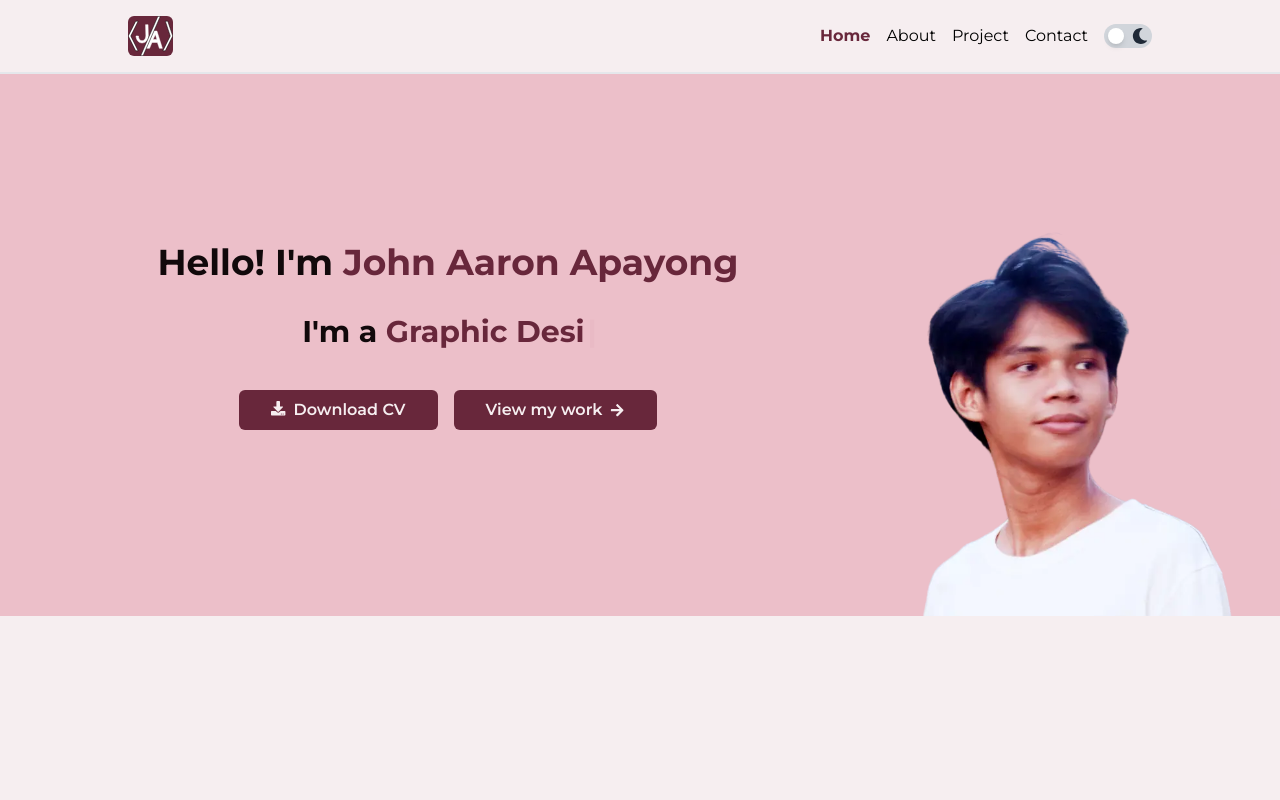
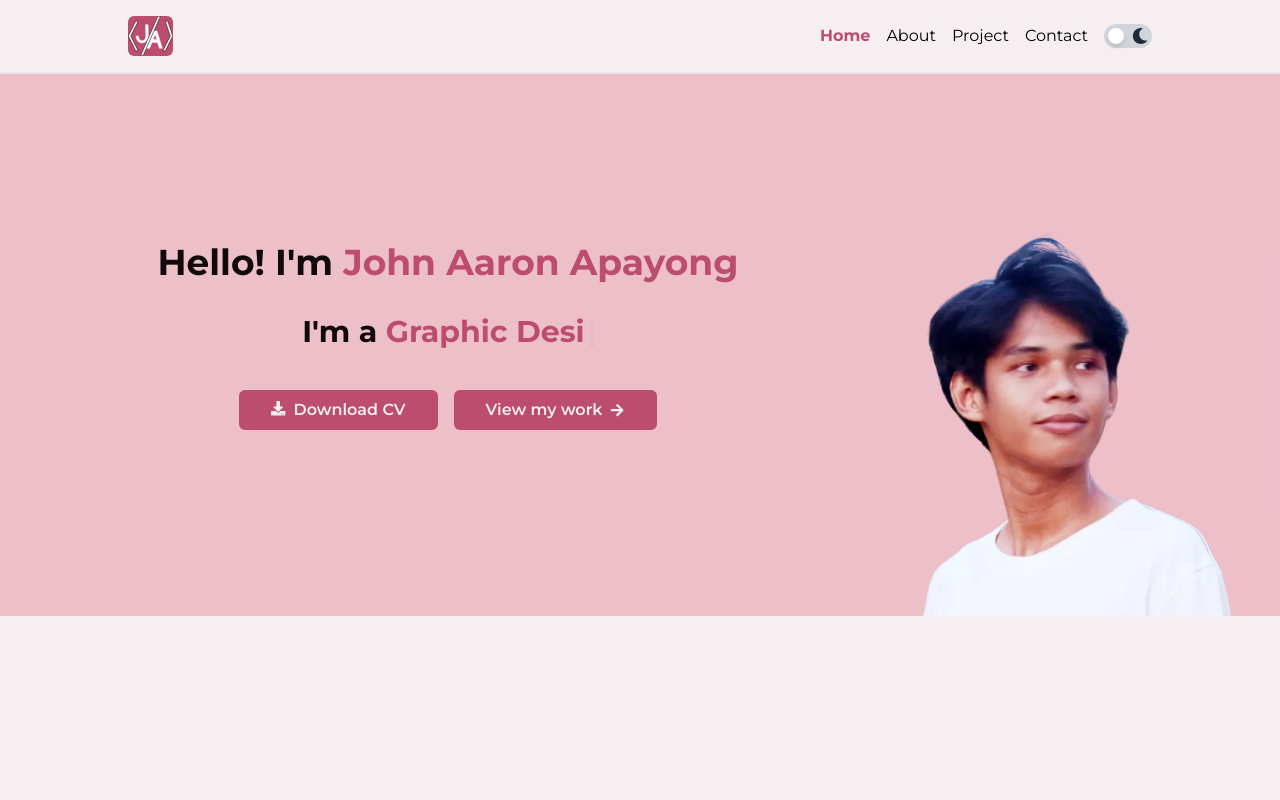
Before and after one commit to RON2814/personal-portfolio, a React (Vite) app: page / in a window 1280 px wide. Shown: the top 800 px of the page. Built offline with nearby package versions, Linux system fonts and the light colour scheme.

Commit message:
adjust the primary color in light mode

```diff
--- a/src/components/sections/Contact.jsx
+++ b/src/components/sections/Contact.jsx
@@ -109,7 +109,7 @@ const Contact = () => {
                     target="_blank"
                     rel="noopener noreferrer"
                     aria-label={`Visit my ${link.icon.displayName} profile`}
-                    className="text-2xl text-gray-400 hover:text-myPrimary transition-colors duration-300"
+                    className="text-2xl text-gray-400 hover:text-lightPrimary dark:hover:text-myPrimary transition-colors duration-300"
                   >
                     <link.icon />
                   </a>
--- a/tailwind.config.js
+++ b/tailwind.config.js
@@ -18,8 +18,8 @@ module.exports = {
 
         // Lightmode
         lightBgColor: "#f6eef0",
-        lightPrimary: "#68273b",
-        lightPrimaryHover: "#7c2741",
+        lightPrimary: "#bc4d6e",
+        lightPrimaryHover: "#993553",
         lightSecondary: "#dd7890",
         lightAccent: "#c01b42",
         lightTrueSecondary: "#f2cfd7",
```
